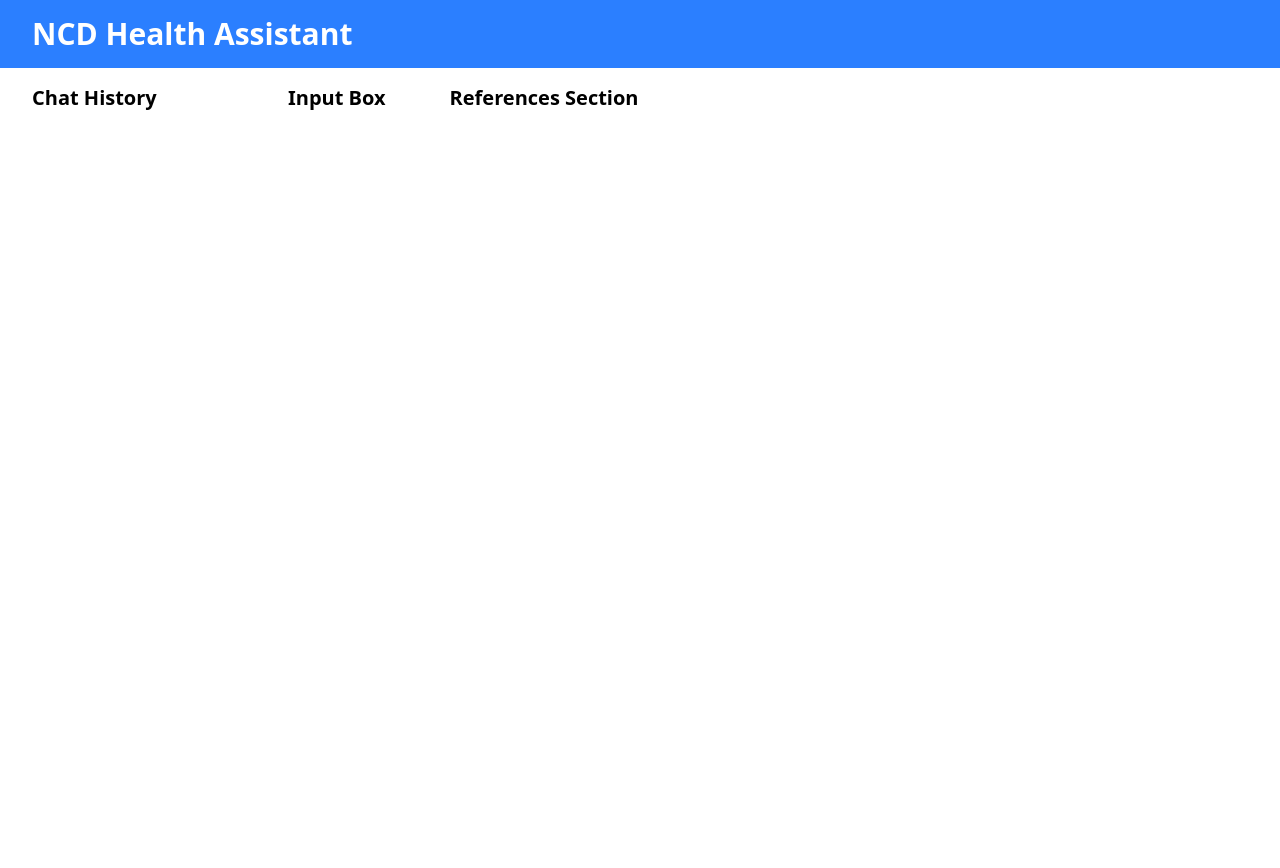
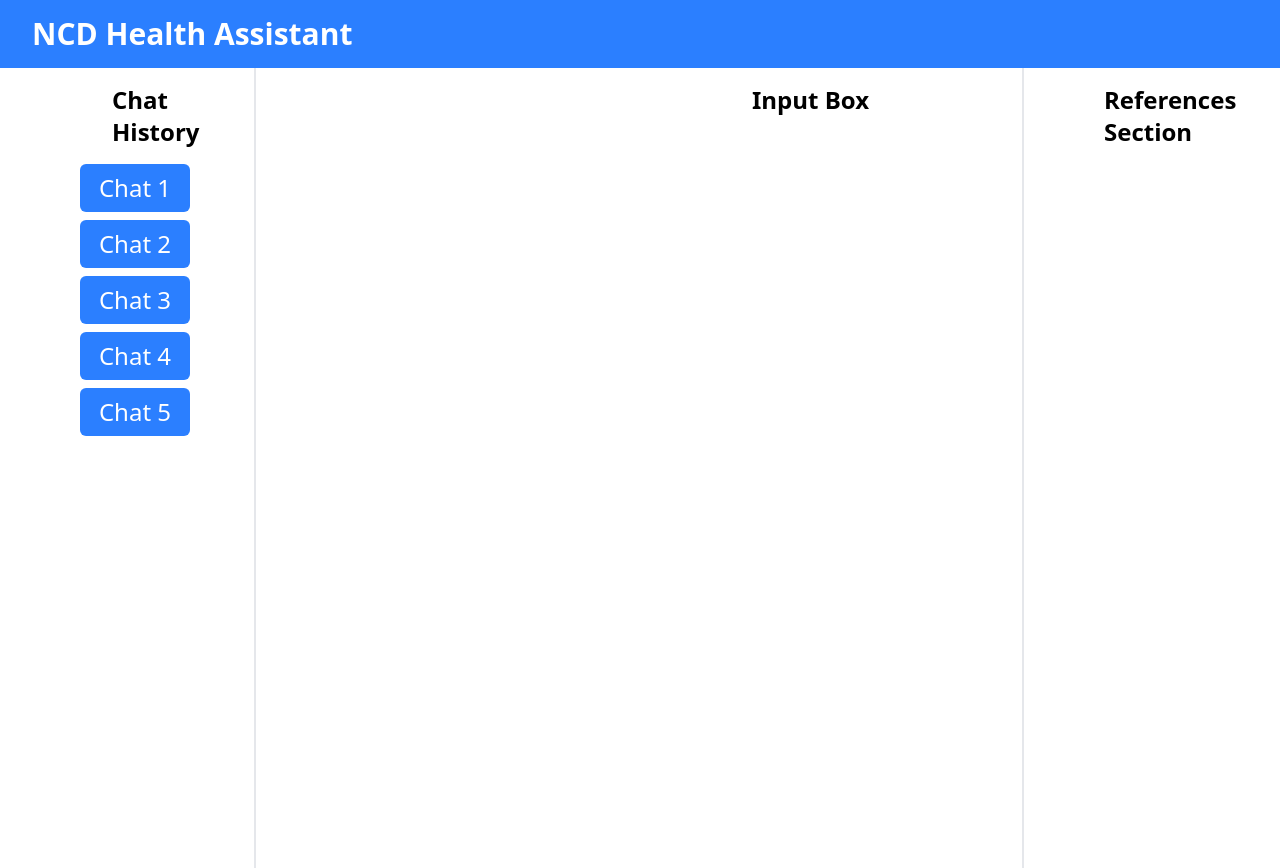
Before and after one commit to dilusha-ola/Rag-chatbot-non-commuinicable-diseases-frontendUI, a React (Vite) app: page / in a window 1280 px wide. Before the commit the page ends 800 px from the top, so only its background shows below. Built offline with nearby package versions, Linux system fonts and the light colour scheme.

Commit message:
create static chat-history section

```diff
--- a/src/App.tsx
+++ b/src/App.tsx
@@ -9,21 +9,26 @@ function App() {
         {/* Header */}
         <div className="text-3xl text-white font-bold bg-blue-500 px-8 py-4">NCD Health Assistant</div>
         {/* Body */}
-          <div className="flex w-full ">
+          <div className="flex w-full min-h-screen">
 
               {/*chat History*/}
-               <div className="w-1/5">
-                  <div className="text-xl font-semibold px-8 py-4">Chat History</div>
+               <div className="w-1/5 border-r-2 border-gray-200 pl-20 flex flex-col">
+                  <div className="text-2xl font-bold mx-8 my-4">Chat History</div>
+                  <p className="bg-blue-500 rounded-md px-2 py-2 mb-2 mr-16 flex justify-center text-white text-2xl ">Chat 1</p>
+                  <p className="bg-blue-500 rounded-md px-2 py-2 mb-2 mr-16 flex justify-center text-white text-2xl ">Chat 2</p>
+                  <p className="bg-blue-500 rounded-md px-2 py-2 mb-2 mr-16 flex justify-center text-white text-2xl ">Chat 3</p>
+                  <p className="bg-blue-500 rounded-md px-2 py-2 mb-2 mr-16 flex justify-center text-white text-2xl ">Chat 4</p>
+                  <p className="bg-blue-500 rounded-md px-2 py-2 mb-2 mr-16 flex justify-center text-white text-2xl ">Chat 5</p>
                </div>
 
               {/* Input Box */}
-              <div>
-                <div className="text-xl font-semibold px-8 py-4">Input Box</div>
+              <div className="w-3/5 border-r-2 border-gray-200 pl-116 flex flex-col">
+                <div className="text-2xl font-bold mx-8 my-4">Input Box</div>
               </div>
 
               {/*References section*/}
-              <div className="w-1/5">
-                <div className="text-xl font-semibold px-8 py-4">References Section</div>
+              <div className="w-1/5 flex flex-col pl-12">
+                <div className="text-2xl font-bold mx-8 my-4">References Section</div>
               </div>
           </div>
       </div>
```
